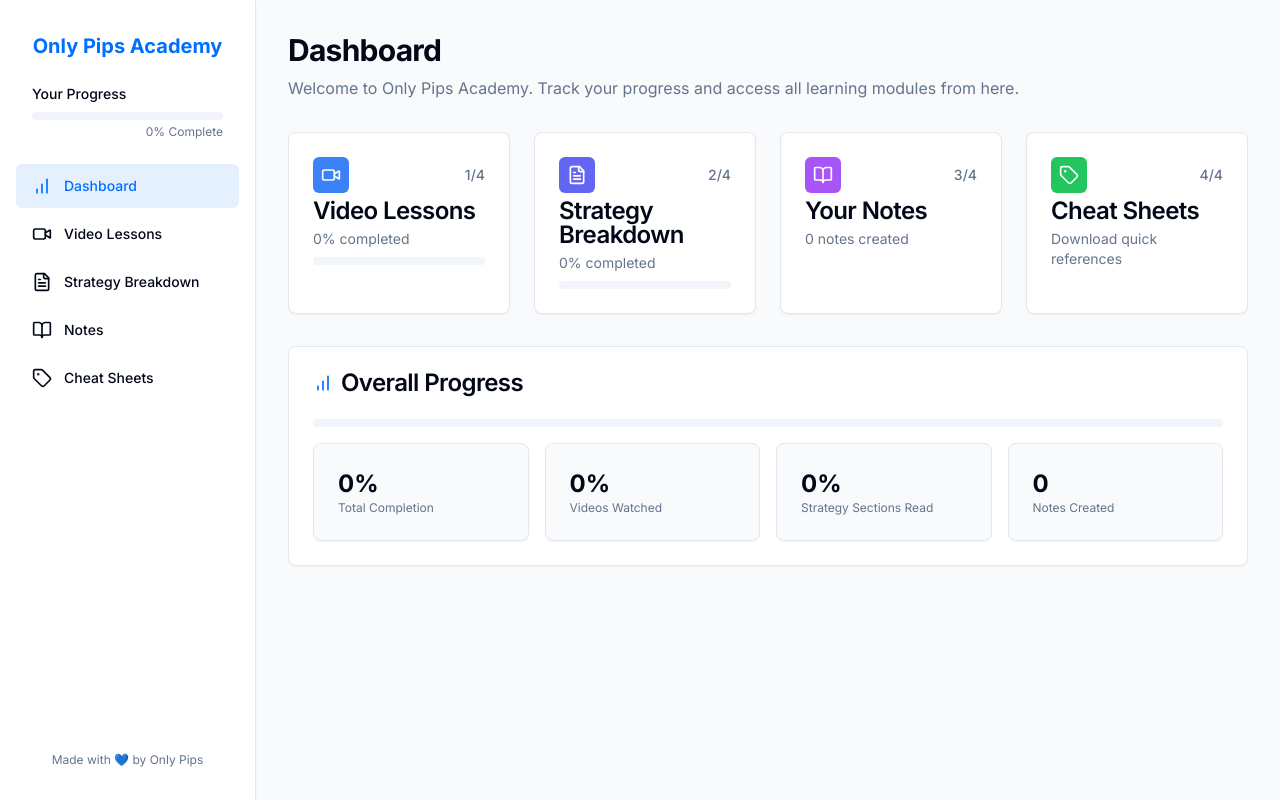
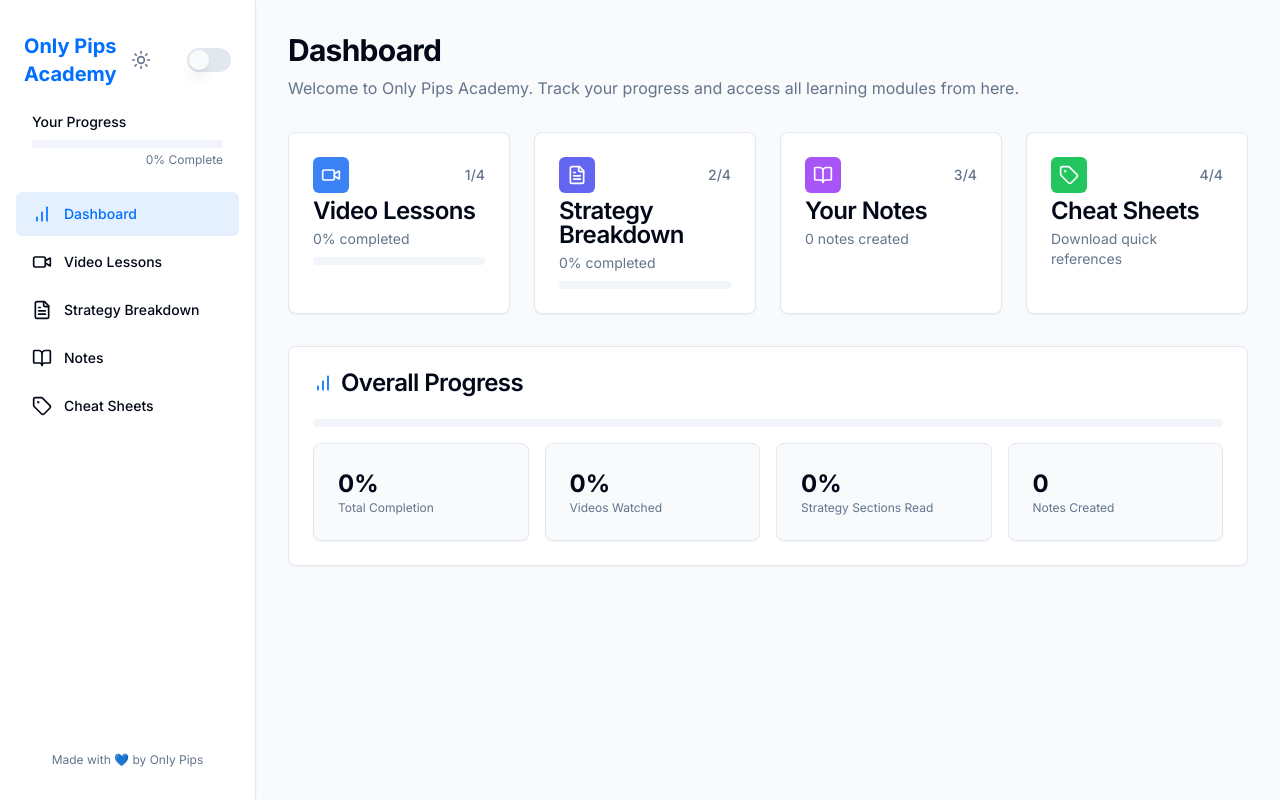
Before and after one commit to onlypipsjournallingapp/pips-academy-dashboard, a React (Vite) app: page / in a window 1280 px wide. Built offline with nearby package versions, Linux system fonts and the light colour scheme.

Commit message:
feat: Add light/dark mode toggle

```diff
--- /dev/null
+++ b/src/components/DarkModeToggle.tsx
@@ -0,0 +1,53 @@
+
+import { useEffect, useState } from 'react';
+import { Moon, Sun } from 'lucide-react';
+import { Switch } from './ui/switch';
+import { cn } from '@/lib/utils';
+
+const DarkModeToggle = () => {
+  const [isDark, setIsDark] = useState<boolean>(() => {
+    if (typeof window === 'undefined') return false;
+    if (localStorage.theme === 'dark') return true;
+    if (localStorage.theme === 'light') return false;
+    return window.matchMedia('(prefers-color-scheme: dark)').matches;
+  });
+
+  useEffect(() => {
+    if (isDark) {
+      document.documentElement.classList.add('dark');
+      localStorage.setItem('theme', 'dark');
+    } else {
+      document.documentElement.classList.remove('dark');
+      localStorage.setItem('theme', 'light');
+    }
+  }, [isDark]);
+
+  return (
+    <button
+      aria-label="Toggle Dark Mode"
+      className="flex items-center space-x-2 text-sm text-muted-foreground hover:text-foreground transition-colors"
+      onClick={() => setIsDark(!isDark)}
+      type="button"
+    >
+      <Sun
+        className={cn(
+          'w-5 h-5 transition-opacity',
+          isDark ? 'opacity-0' : 'opacity-100'
+        )}
+      />
+      <Moon
+        className={cn(
+          'w-5 h-5 transition-opacity',
+          isDark ? 'opacity-100' : 'opacity-0'
+        )}
+      />
+      <Switch
+        checked={isDark}
+        onCheckedChange={(checked) => setIsDark(checked === true)}
+        className="ml-1"
+      />
+    </button>
+  );
+};
+
+export default DarkModeToggle;
--- a/src/components/MainLayout.tsx
+++ b/src/components/MainLayout.tsx
@@ -12,6 +12,7 @@ import {
 } from 'lucide-react';
 import { cn } from '@/lib/utils';
 import { useProgress } from '@/contexts/ProgressContext';
+import DarkModeToggle from './DarkModeToggle';
 
 interface MainLayoutProps {
   children: ReactNode;
@@ -65,8 +66,11 @@ const MainLayout = ({ children }: MainLayoutProps) => {
         )}
       >
         <div className="p-4 flex flex-col h-full">
-          <div className="text-center mb-6 mt-4">
+          <div className="flex justify-between items-center mb-6 mt-4 px-2">
             <h1 className="text-xl font-bold text-primary">Only Pips Academy</h1>
+            <div className="hidden md:block">
+              <DarkModeToggle />
+            </div>
           </div>
 
           {/* Progress Overview */}
@@ -106,6 +110,11 @@ const MainLayout = ({ children }: MainLayoutProps) => {
         </div>
       </div>
 
+      {/* Dark mode toggle for mobile fixed at top right */}
+      <div className="fixed top-4 right-4 md:hidden z-50">
+        <DarkModeToggle />
+      </div>
+
       {/* Main content */}
       <div className="flex-1 overflow-y-auto p-4 md:p-8">
         <div className="max-w-7xl mx-auto">
```
